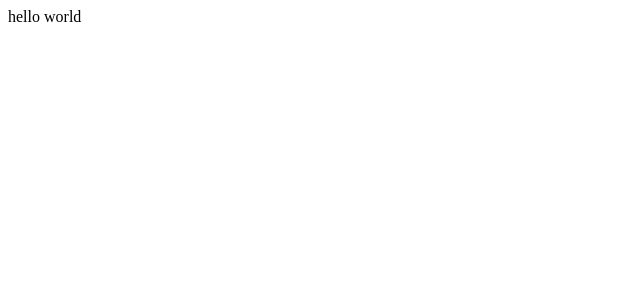
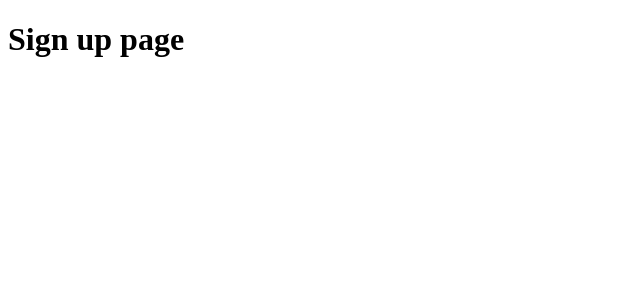
Before and after one commit to esraa00/espace-frontend-project, a React (Vite) app: page /users/sign_up in a window 1280 px wide. Shown: the top 300 px of the page, without its empty margins (0-640 px from the left). Built offline with nearby package versions, Linux system fonts and the light colour scheme.

Commit message:
chore: setup login + sign pages + router

```diff
--- a/package.json
+++ b/package.json
@@ -10,8 +10,10 @@
     "preview": "vite preview"
   },
   "dependencies": {
+    "formik": "^2.4.5",
     "react": "^18.2.0",
-    "react-dom": "^18.2.0"
+    "react-dom": "^18.2.0",
+    "react-router-dom": "^6.20.1"
   },
   "devDependencies": {
     "@types/react": "^18.2.37",
--- a/src/main.tsx
+++ b/src/main.tsx
@@ -1,9 +1,27 @@
 import React from "react";
 import ReactDOM from "react-dom/client";
-import App from "./App.tsx";
+import { createBrowserRouter, RouterProvider } from "react-router-dom";
+import App from "./App";
+import SignUp from "./page/SignUp";
+import SignIn from "./page/SignIn";
+
+const router = createBrowserRouter([
+  {
+    path: "/",
+    element: <App />,
+  },
+  {
+    path: "/users/sign_in",
+    element: <SignIn />,
+  },
+  {
+    path: "/users/sign_up",
+    element: <SignUp />,
+  },
+]);
 
 ReactDOM.createRoot(document.getElementById("root")!).render(
   <React.StrictMode>
-    <App />
+    <RouterProvider router={router} />
   </React.StrictMode>
 );
--- /dev/null
+++ b/src/page/SignIn.tsx
@@ -0,0 +1,3 @@
+export default function SignIn() {
+  return <h1>Sign in page</h1>;
+}
--- /dev/null
+++ b/src/page/SignUp.tsx
@@ -0,0 +1,3 @@
+export default function SignUp() {
+  return <h1>Sign up page</h1>;
+}
```
Also changed, not shown: 1 other file (tests, documents, lock files or other folders).
